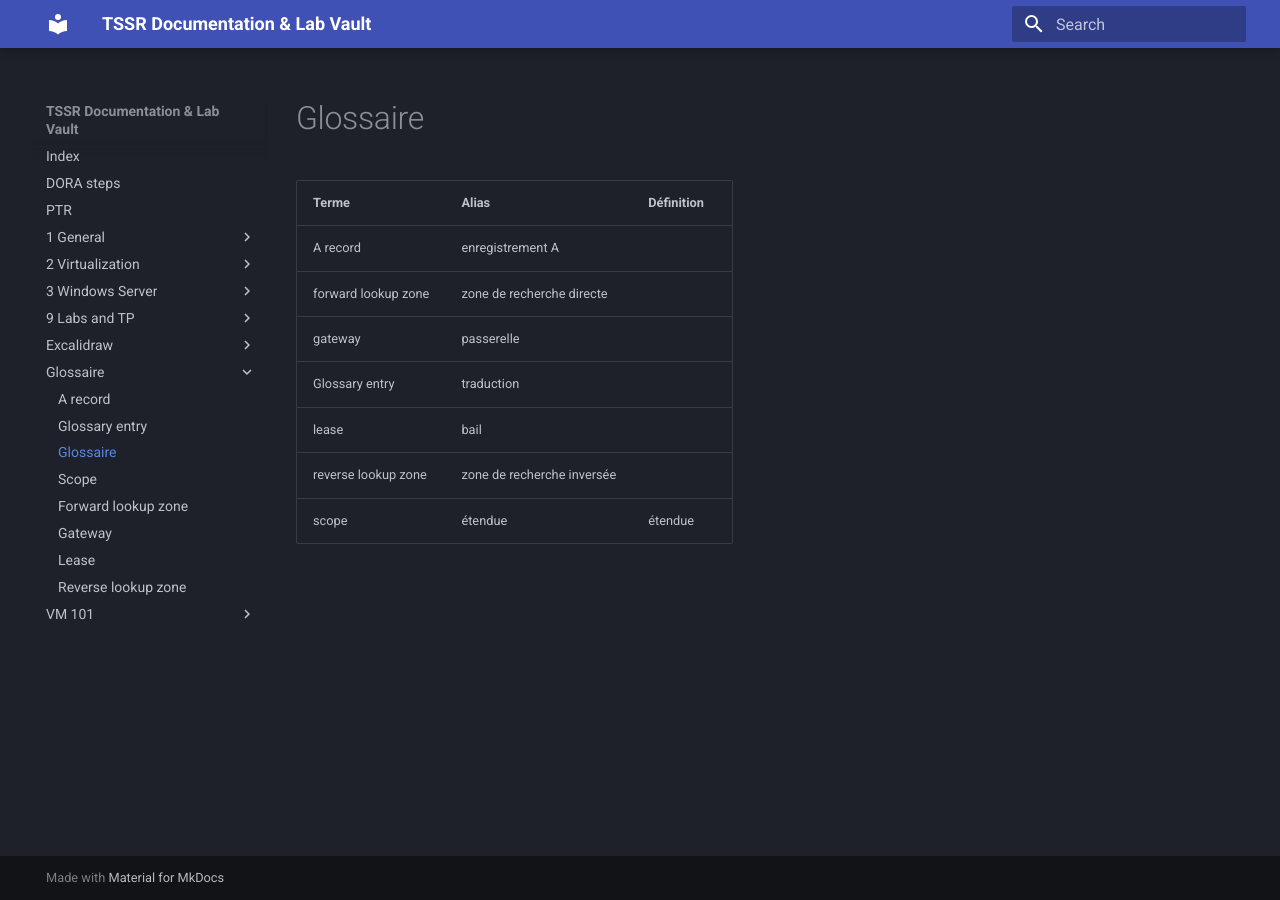
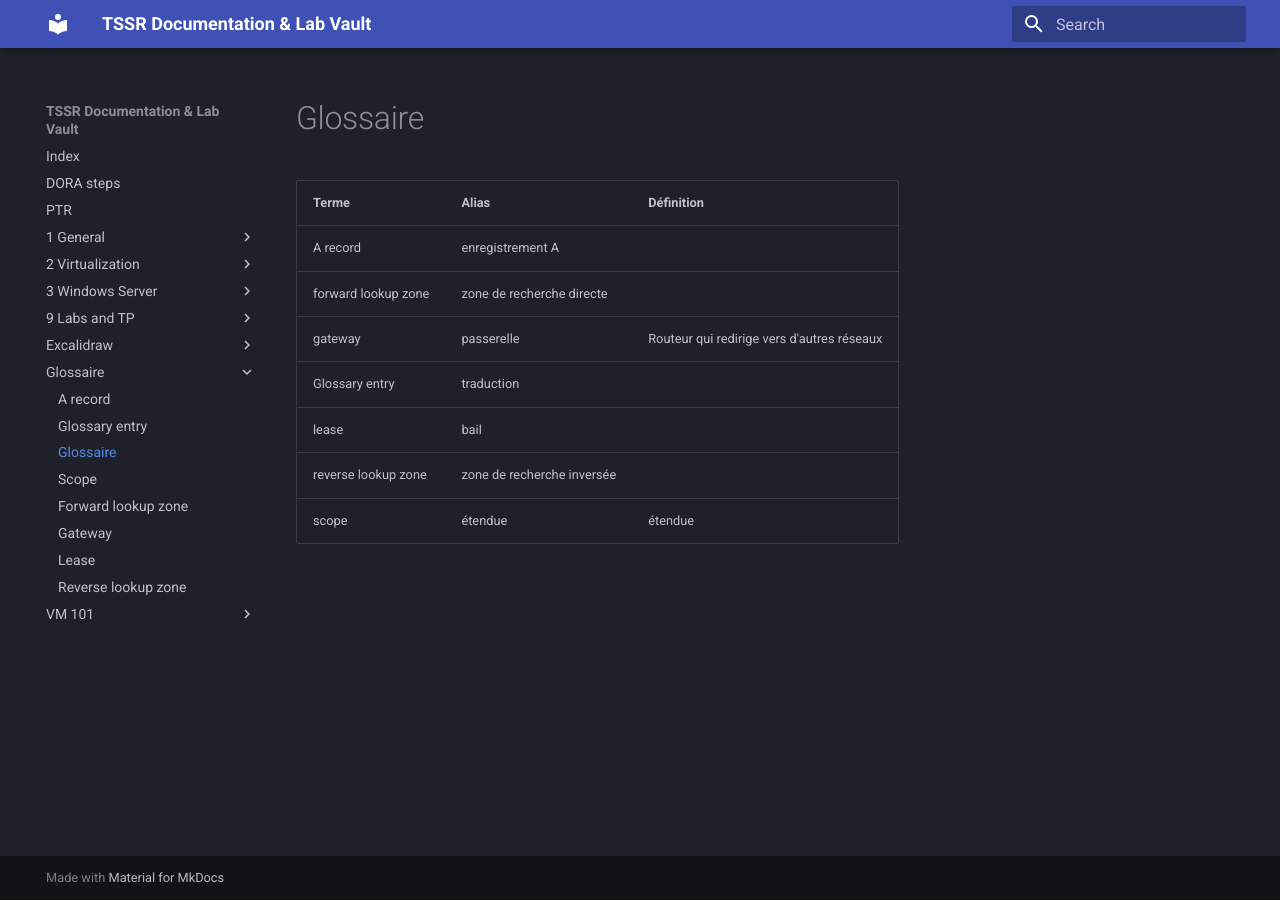
Before and after one commit to Natalshadow/TSSR_Doc, an MkDocs documentation site: the page built from docs/Glossaire/Index.md, in a window 1280 px wide. Built offline with MkDocs 1.6.1 and Material for MkDocs 9.7.7, drawn with Linux system fonts in a browser that asks for light colours.

Commit message:
vault backup: 2026-10-06 14:04:26

```diff
--- a/docs/Glossaire/Index.md
+++ b/docs/Glossaire/Index.md
@@ -4,7 +4,7 @@
 |---|---|---|
 | A record | enregistrement A |  |
 | forward lookup zone | zone de recherche directe |  |
-| gateway | passerelle |  |
+| gateway | passerelle | Routeur qui redirige vers d'autres réseaux |
 | Glossary entry | traduction |  |
 | lease | bail |  |
 | reverse lookup zone | zone de recherche inversée |  |
```
Also changed, not shown: docs/.obsidian/workspace.json.
